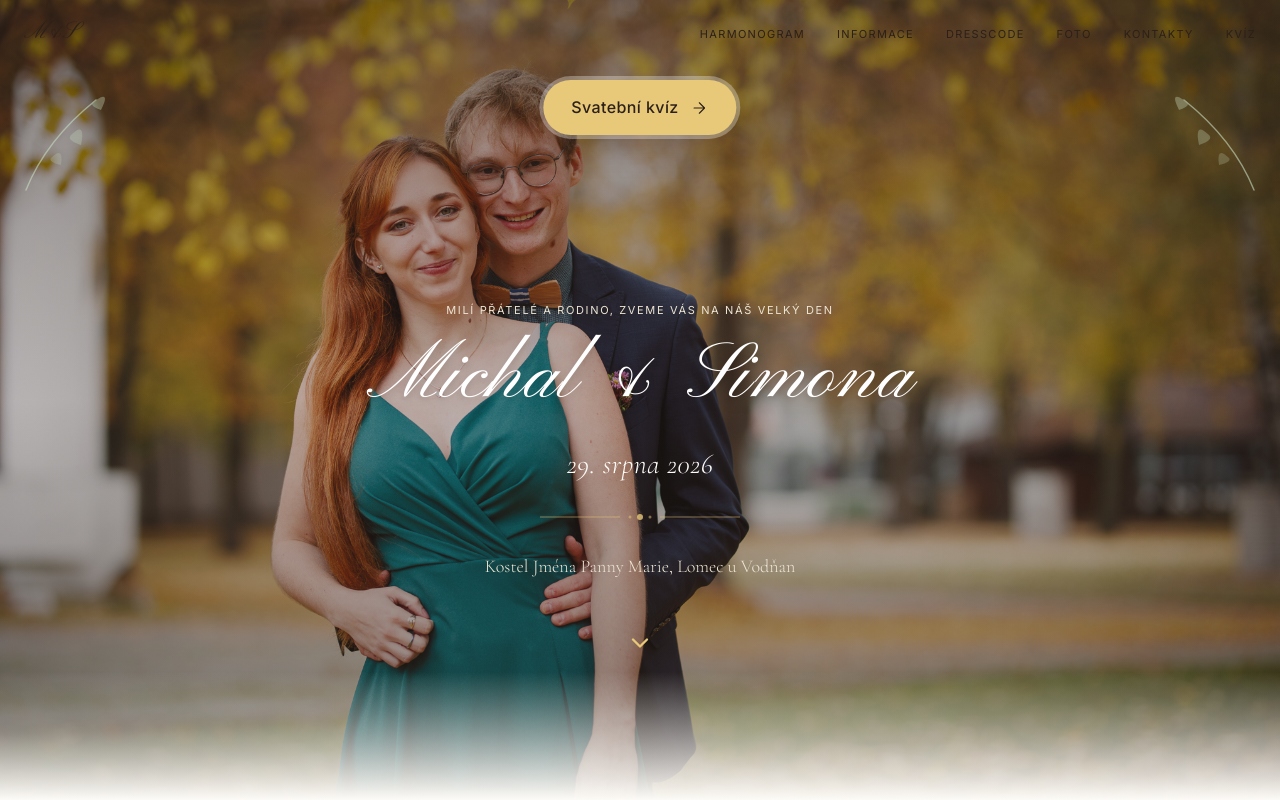
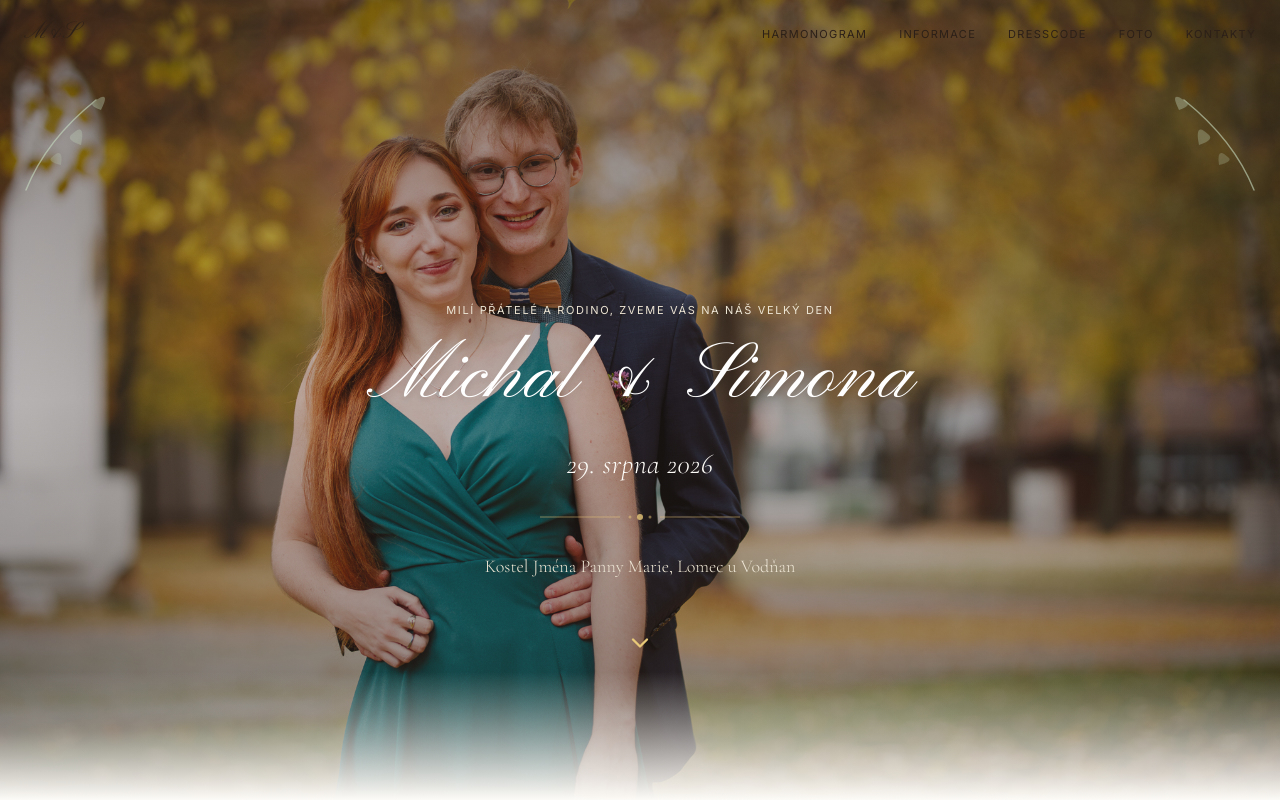
Before and after one commit to minnoroth/svatbamarkovi.cz, a React (Vite) app: page / in a window 1280 px wide. Shown: the top 800 px of the page. Built offline with nearby package versions, Linux system fonts and the light colour scheme.

Commit message:
Revert "Add prominent wedding quiz button and nav link."
This reverts commit 4dbabdd190cc6efbc559377538a2dfbf29b9907e.

```diff
--- a/src/components/Footer.tsx
+++ b/src/components/Footer.tsx
@@ -14,8 +14,6 @@ export default function Footer() {
           <a
             key={link.label}
             href={link.href}
-            target={link.external ? '_blank' : undefined}
-            rel={link.external ? 'noopener noreferrer' : undefined}
             className="font-sans text-label uppercase tracking-[0.12em] text-taupe-400 hover:text-cream-200 transition-colors duration-200"
           >
             {link.label}
--- a/src/components/Hero.tsx
+++ b/src/components/Hero.tsx
@@ -1,8 +1,6 @@
 import OrnamentalDivider from './OrnamentalDivider'
 import FloralCorner from './FloralCorner'
 import heroImage from '../assets/hero.jpg'
-import { QUIZ_URL } from '../data/weddingData'
-import { ArrowRightIcon } from './icons'
 
 export default function Hero() {
   return (
@@ -24,17 +22,6 @@ export default function Hero() {
       {/* Corner ornaments */}
       <FloralCorner className="absolute top-20 left-4 opacity-60 hidden md:block" />
       <FloralCorner flip className="absolute top-20 right-4 opacity-60 hidden md:block" />
-
-      {/* Quiz CTA — pinned right under the navbar so it is the first thing guests can tap */}
-      <a
-        href={QUIZ_URL}
-        target="_blank"
-        rel="noopener noreferrer"
-        className="absolute top-20 left-1/2 -translate-x-1/2 z-20 inline-flex items-center gap-3 bg-gold-300 text-brown-900 font-sans text-body font-medium tracking-wide px-7 py-3.5 rounded-full shadow-elevated ring-4 ring-white/30 hover:bg-gold-500 active:scale-[0.98] transition-all duration-200 whitespace-nowrap animate-fade-in"
-      >
-        Svatební kvíz
-        <ArrowRightIcon size={18} />
-      </a>
 
       {/* Content */}
       <div className="relative z-10 flex flex-col items-center text-center px-6">
--- a/src/components/Navbar.tsx
+++ b/src/components/Navbar.tsx
@@ -36,8 +36,6 @@ export default function Navbar() {
             <li key={link.href}>
               <a
                 href={link.href}
-                target={link.external ? '_blank' : undefined}
-                rel={link.external ? 'noopener noreferrer' : undefined}
                 className="font-sans text-label uppercase tracking-[0.12em] text-brown-900 hover:text-pistachio-600 transition-colors duration-150"
               >
                 {link.label}
@@ -71,8 +69,6 @@ export default function Navbar() {
             <a
               key={link.href}
               href={link.href}
-              target={link.external ? '_blank' : undefined}
-              rel={link.external ? 'noopener noreferrer' : undefined}
               onClick={handleNavClick}
               className="font-serif text-h3 text-brown-900 font-light italic hover:text-pistachio-600 transition-colors duration-150"
             >
--- a/src/components/icons.tsx
+++ b/src/components/icons.tsx
@@ -186,14 +186,6 @@ export function MapPinIcon(props: IconProps) {
   return <IconBase {...props}>{INFO_ICONS.map}</IconBase>
 }
 
-export function ArrowRightIcon(props: IconProps) {
-  return (
-    <IconBase {...props}>
-      <path d="M5 12h14M12 5l7 7-7 7" />
-    </IconBase>
-  )
-}
-
 export function PhoneIcon(props: IconProps) {
   return (
     <IconBase {...props}>
--- a/src/data/weddingData.ts
+++ b/src/data/weddingData.ts
@@ -13,16 +13,12 @@ export const WEDDING_DATE = new Date('2026-08-29T11:00:00')
 
 export const MAP_URL = 'https://mapy.com/s/konategono'
 
-export const QUIZ_URL =
-  'https://docs.google.com/forms/d/e/1FAIpQLSdj4o52VHiukIpNzrQ0vgsQNZ6JnmIAc7ULgmQm29cMURanKQ/viewform'
-
 export const NAV_LINKS: NavLink[] = [
   { label: 'Harmonogram', href: '#harmonogram' },
   { label: 'Informace', href: '#informace' },
   { label: 'Dresscode', href: '#dresscode' },
   { label: 'Foto', href: '#foto' },
   { label: 'Kontakty', href: '#kontakty' },
-  { label: 'Kvíz', href: QUIZ_URL, external: true },
 ]
 
 export const VENUES: Record<VenueId, Venue> = {
--- a/src/types/index.ts
+++ b/src/types/index.ts
@@ -12,8 +12,6 @@ export interface Swatch {
 export interface NavLink {
   label: string
   href: string
-  /** Opens in a new tab (external URL). */
-  external?: boolean
 }
 
 export type VenueId = 'lomec' | 'libejovice'
```
